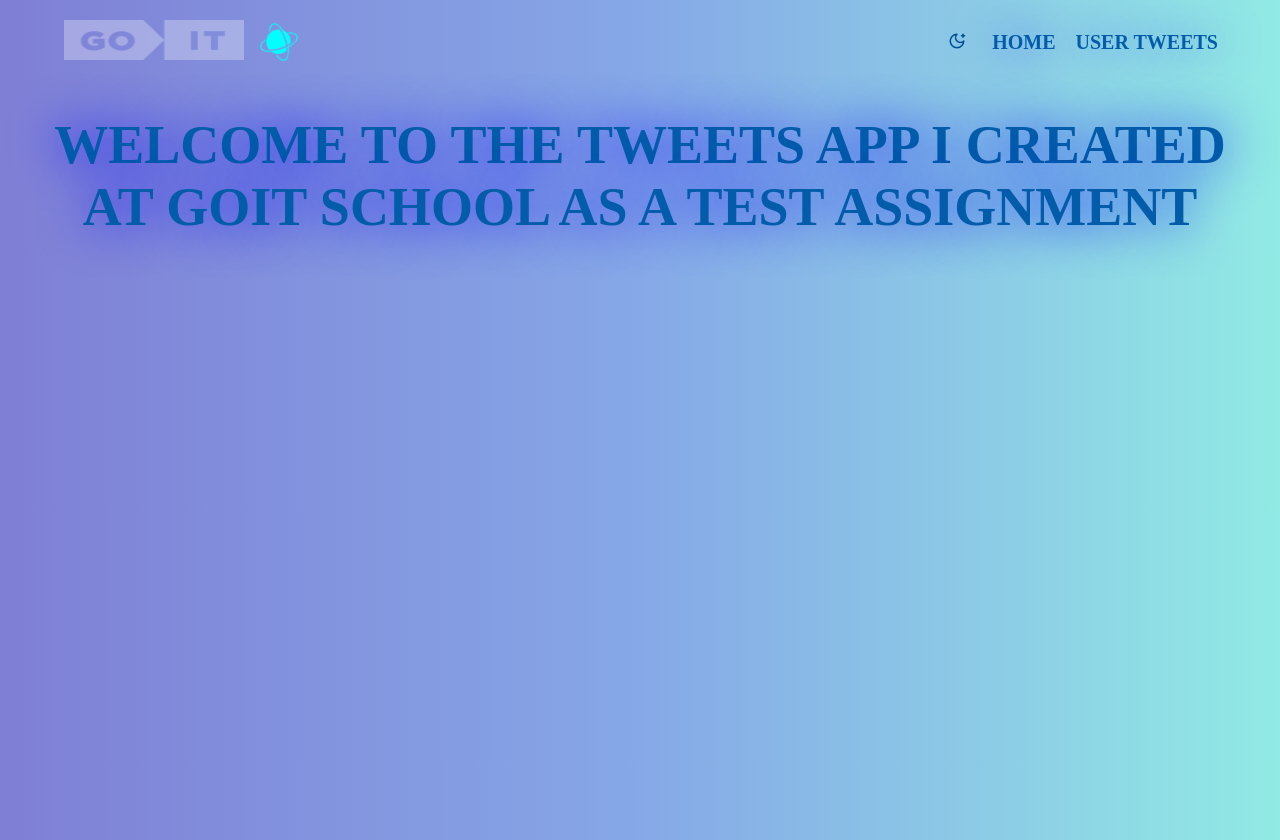
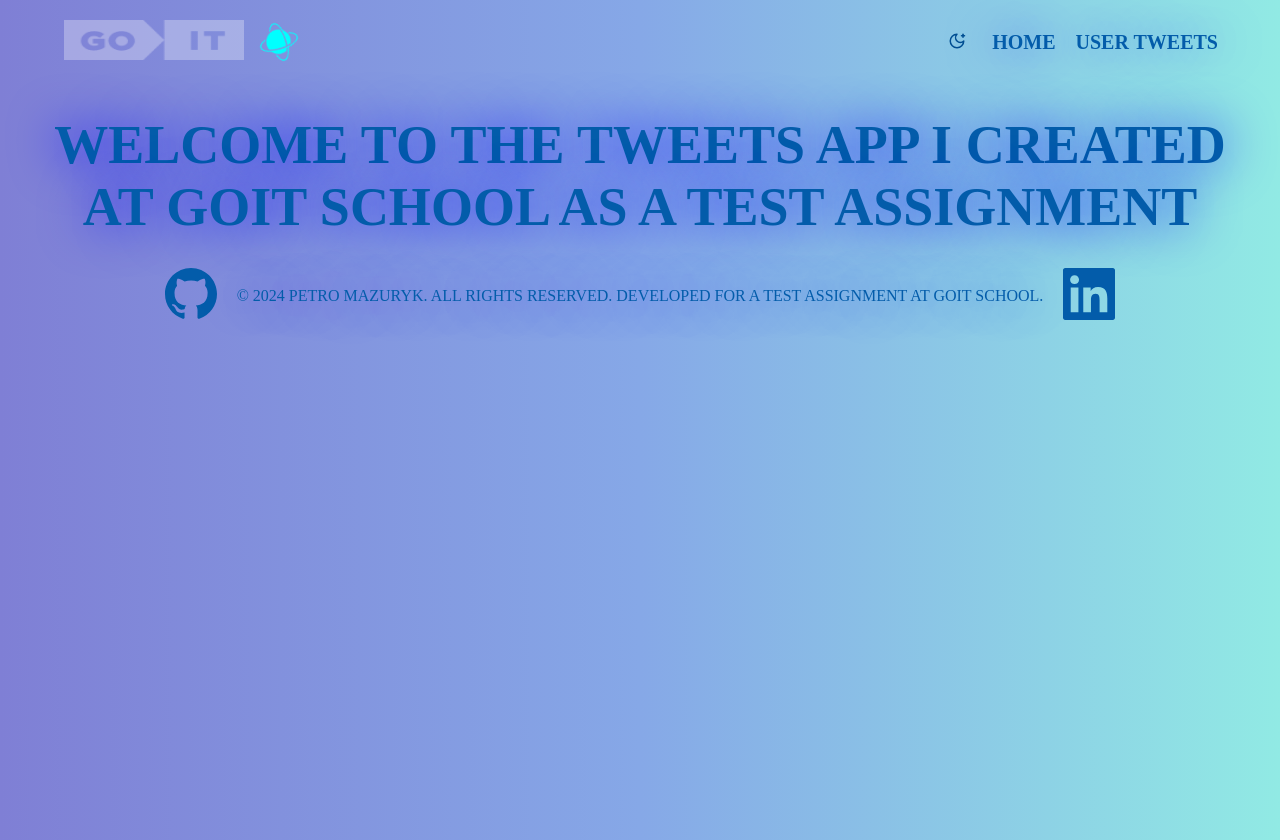
Before and after one commit to PetroMazuryk/tweets-app, a React (Vite) app: page / in a window 1280 px wide. Built offline with nearby package versions, Linux system fonts and the light colour scheme.

Commit message:
added footer

```diff
--- a/src/components/Footer/Footer.jsx
+++ b/src/components/Footer/Footer.jsx
@@ -0,0 +1,39 @@
+import Container from "../Container/Container";
+import { BsGithub } from "react-icons/bs";
+import { GrLinkedin } from "react-icons/gr";
+import {
+  FooterList,
+  FooterItem,
+  FooterLink,
+  FooterCopyright,
+} from "./Footer.styled";
+
+const Footer = () => {
+  return (
+    <Container>
+      <FooterList>
+        <FooterItem>
+          <FooterLink href="https://github.com/PetroMazuryk" target="_blank">
+            <BsGithub size={52} color="var(--color-text)" />
+          </FooterLink>
+        </FooterItem>
+        <FooterItem>
+          <FooterCopyright>
+            © 2024 Petro Mazuryk. All rights reserved. Developed for a test
+            assignment at GoIT School.
+          </FooterCopyright>
+        </FooterItem>
+        <FooterItem>
+          <FooterLink
+            href="https://www.linkedin.com/in/petro-mazuryk-8a6371265/"
+            target="_blank"
+          >
+            <GrLinkedin size={52} color="var(--color-text)" />
+          </FooterLink>
+        </FooterItem>
+      </FooterList>
+    </Container>
+  );
+};
+
+export default Footer;
--- a/src/components/Footer/Footer.styled.js
+++ b/src/components/Footer/Footer.styled.js
@@ -0,0 +1,29 @@
+import styled from "@emotion/styled";
+
+export const FooterList = styled.ul`
+  display: flex;
+  justify-content: center;
+  align-items: center;
+  margin-left: auto;
+  margin-right: auto;
+  gap: 20px;
+`;
+export const FooterItem = styled.li`
+  max-width: 100%;
+`;
+export const FooterLink = styled.a`
+  color: ;
+`;
+
+export const FooterCopyright = styled.p`
+  font-size: 16px;
+  font-family: var(--font-family);
+  text-transform: uppercase;
+  color: var(--color-text);
+  text-shadow: 0 0 50px blue;
+
+  @media screen and (max-width: 530px) {
+    text-align: center;
+    font-size: 10px;
+  }
+`;
--- a/src/pages/HomePage/HomePage.jsx
+++ b/src/pages/HomePage/HomePage.jsx
@@ -1,6 +1,11 @@
 import Container from "../../components/Container/Container";
 import Navigation from "../../components/Navigation/Navigation";
-import { HomePageTitle, SectionHomePage } from "./HomePage.styled";
+import Footer from "../../components/Footer/Footer";
+import {
+  HomePageTitle,
+  SectionHomePage,
+  FooterContainer,
+} from "./HomePage.styled";
 
 const HomePage = () => {
   return (
@@ -12,6 +17,9 @@ const HomePage = () => {
           welcome to the tweets app I created at goit school as a test
           assignment
         </HomePageTitle>
+        <FooterContainer>
+          <Footer />
+        </FooterContainer>
       </Container>
     </SectionHomePage>
   );
--- a/src/pages/HomePage/HomePage.styled.js
+++ b/src/pages/HomePage/HomePage.styled.js
@@ -21,3 +21,11 @@ export const HomePageTitle = styled.h1`
     font-size: 40px;
   }
 `;
+
+export const FooterContainer = styled.div`
+  margin-top: auto;
+
+  @media screen and (max-width: 530px) {
+    font-size: 40px;
+  }
+`;
```
